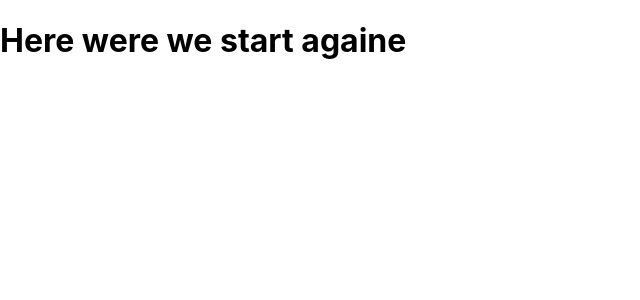
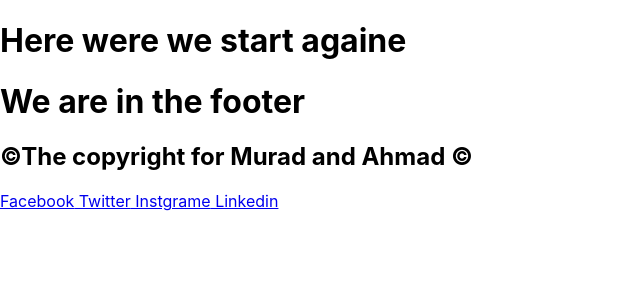
Before and after one commit to task16-js-02/Travel-Destination, a React (Create React App) app: page / in a window 1280 px wide. Shown: the top 300 px of the page, without its empty margins (0-640 px from the left). Built offline with nearby package versions, Linux system fonts and the light colour scheme.

Commit message:
footer update

```diff
--- a/src/components/footer/Footer.js
+++ b/src/components/footer/Footer.js
@@ -0,0 +1,14 @@
+
+function Footer(){
+    return(
+        <>
+<h1> We are in the footer </h1>
+<h2>&copy;The copyright for Murad and Ahmad &copy;</h2>
+<a href="https://ar-ar.facebook.com/"> Facebook</a>
+<a href="https://twitter.com/"> Twitter</a>
+<a href="https://www.instagram.com/"> Instgrame</a>
+<a href="https://www.linkedin.com/"> Linkedin</a>
+</>
+    )
+}
+export default Footer;
--- a/src/components/home/Home.js
+++ b/src/components/home/Home.js
@@ -1,8 +1,11 @@
+import Footer from "../footer/Footer";
 
 function Home (props){
     return(
+        <>
 <h1>Here were we start againe</h1>
-
+<Footer/>
+</>
     )
 
 }
```
